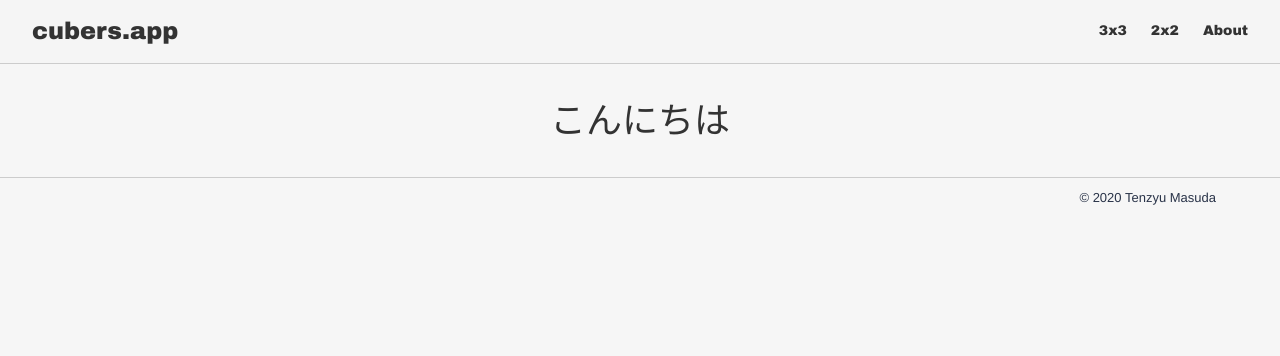
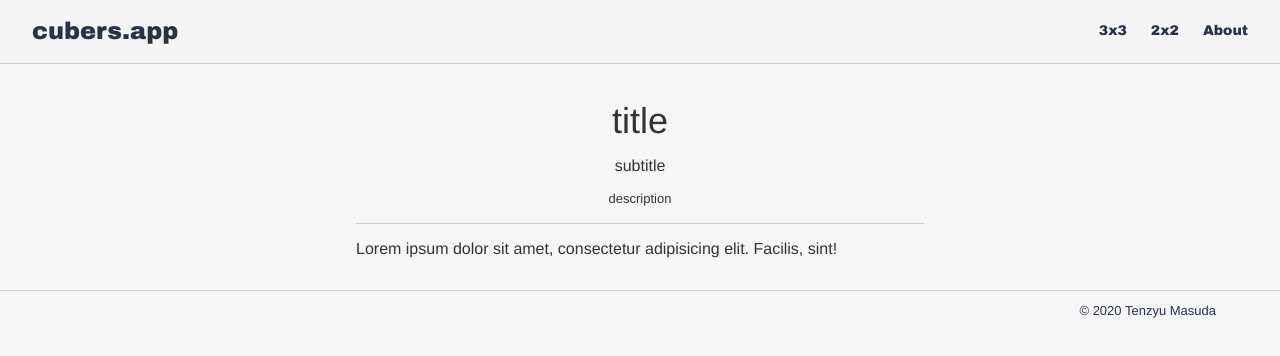
Before and after one commit to tenzyu/cubers-app, a React (Create React App) app: page /#/ in a window 1280 px wide. Shown: the top 356 px of the page. Built offline with nearby package versions, Linux system fonts and the light colour scheme; a web font is replaced by a local one.

Commit message:
created article component

```diff
--- /dev/null
+++ b/src/components/article.tsx
@@ -0,0 +1,26 @@
+import React from "react";
+import styles from "styles/article.module.css";
+
+type ArticleProps = {
+  title: string;
+  subtitle: string;
+  description: string;
+};
+
+export const Heading: React.FC<ArticleProps> = (props, { children }) => {
+  return (
+    <div className={styles.wrapper}>
+      <p className={styles.title}>{props.title}</p>
+      <p className={styles.subtitle}>{props.subtitle}</p>
+      <p className={styles.description}>{props.description}</p>
+    </div>
+  );
+};
+
+export const Article: React.FC = ({ children }) => {
+  return (
+    <div>
+      <article>{children}</article>
+    </div>
+  );
+};
--- a/src/pages/about.tsx
+++ b/src/pages/about.tsx
@@ -1,13 +1,14 @@
 import React from "react";
 import { IndexLayout } from "layouts/layout";
 
-import styles from "styles/article.module.css";
+import { Heading, Article } from "components/article";
 
 class About extends React.Component {
   render() {
     return (
       <IndexLayout>
-        <p className={styles.Title}>Cubers App</p>
+        <Heading title="Cubers App" subtitle="" description="" />
+        <Article>Lorem ipsum dolor sit.</Article>
       </IndexLayout>
     );
   }
--- a/src/pages/index.tsx
+++ b/src/pages/index.tsx
@@ -1,13 +1,17 @@
 import React from "react";
 import { IndexLayout } from "layouts/layout";
 
-import styles from "styles/article.module.css";
+import { Heading, Article } from "components/article";
 
 class Index extends React.Component {
   render() {
     return (
       <IndexLayout>
-        <p className={styles.Title}>こんにちは</p>
+        <Heading title="title" subtitle="subtitle" description="description" />
+        <Article>
+          Lorem ipsum dolor sit amet, consectetur adipisicing elit. Facilis,
+          sint!
+        </Article>
       </IndexLayout>
     );
   }
--- a/src/pages/notFound.tsx
+++ b/src/pages/notFound.tsx
@@ -1,22 +1,23 @@
 import React from "react";
 
+import styles from "styles/article.module.css";
 import { IndexLayout } from "layouts/layout";
 import { Link } from "react-router-dom";
 
-import styles from "styles/notFound.module.css";
+import { Heading } from "components/article";
 
 class NotFound extends React.Component {
   render() {
     return (
       <IndexLayout>
-        <div className={styles.Center}>
-          <p className={styles.Title}>404 Not Found</p>
-          <p className={styles.SubTitle}>
-            <s>なぞのばしょ</s>
-          </p>
-          <p className={styles.Description}>ファイルが存在しません</p>
-          <Link className={styles.Link} to="/">
-            HOME
+        <Heading
+          title="404 Not Found"
+          subtitle="なぞのばしょ"
+          description="ファイルが存在しません"
+        />
+        <div className={styles.center}>
+          <Link to="/">
+            <h2>HOME</h2>
           </Link>
         </div>
       </IndexLayout>
--- a/src/pages/tutorialThree.tsx
+++ b/src/pages/tutorialThree.tsx
@@ -1,13 +1,42 @@
 import React from "react";
 import { IndexLayout } from "layouts/layout";
 
-import styles from "styles/article.module.css";
+import { Heading, Article } from "components/article";
 
 class TutorialThree extends React.Component {
   render() {
     return (
       <IndexLayout>
-        <p className={styles.Title}>3x3の解き方</p>
+        <Heading
+          title="3x3 TUTORIAL"
+          subtitle="Learn how to solve a Rubik's Cube"
+          description="An Easy Tutorial"
+        />
+        <Article>
+          Lorem, ipsum dolor sit amet consectetur adipisicing elit. Aut nemo,
+          porro qui repudiandae asperiores, voluptate placeat architecto labore
+          dicta quo doloremque laboriosam temporibus velit assumenda suscipit.
+          Impedit architecto eveniet vitae veniam exercitationem, nobis
+          molestias sit, voluptates obcaecati quidem doloremque earum, non
+          aperiam laborum a esse voluptatum suscipit incidunt magnam quae
+          expedita cum! Officiis dolore, sed, soluta error architecto temporibus
+          autem esse ex ipsum quos incidunt officia iusto ullam. Explicabo
+          ratione fuga, laboriosam nisi sit recusandae, eligendi vitae
+          blanditiis tempore voluptates quae labore voluptate officia.
+          Aspernatur, atque enim voluptatum eaque odio esse tempore harum
+          eligendi. Illo doloremque facilis error blanditiis sequi ipsa
+          molestias veritatis, perspiciatis saepe expedita voluptatem fugiat
+          dolorum nam sunt sed? Similique cupiditate odio deserunt animi
+          corporis error aspernatur, blanditiis culpa labore dolore nesciunt
+          corrupti ut sit vitae nulla. Eaque fugit ipsam sapiente dolor, magnam
+          saepe placeat blanditiis cupiditate! Repellendus itaque nihil esse
+          possimus dolor est qui natus veritatis sint quia cumque distinctio,
+          deserunt sed. Enim autem nihil repudiandae aliquam? Facere, sit
+          deleniti molestiae officia ratione ut voluptates aspernatur maiores
+          quibusdam animi quae commodi iste vitae ab autem laborum velit in
+          earum. Nam minima totam impedit. Perferendis, omnis labore numquam cum
+          illum, ratione accusantium nesciunt reiciendis beatae eaque facere?
+        </Article>
       </IndexLayout>
     );
   }
--- a/src/pages/tutorialTwo.tsx
+++ b/src/pages/tutorialTwo.tsx
@@ -1,13 +1,18 @@
 import React from "react";
 import { IndexLayout } from "layouts/layout";
 
-import styles from "styles/article.module.css";
+import { Heading, Article } from "components/article";
 
 class TutorialTwo extends React.Component {
   render() {
     return (
       <IndexLayout>
-        <p className={styles.Title}>2x2の解き方</p>
+        <Heading
+          title="2x2の解き方"
+          subtitle="初心者向け"
+          description="ここでは簡単な2x2の解き方をまとめます"
+        />
+        <Article>Todo: ここにmdで投稿できるようにする</Article>
       </IndexLayout>
     );
   }
--- a/src/styles/article.module.css
+++ b/src/styles/article.module.css
@@ -1,4 +1,26 @@
-.Title {
-  font-size: var(--h1-font-size);
+.wrapper {
+  border: none;
+  border-bottom: 1px solid var(--border-color);
+  margin: var(--mb-2) 0;
+  margin-bottom: var(--mb-2);
   text-align: center;
 }
+
+.title {
+  font-size: var(--h1-font-size);
+  margin-bottom: var(--mb-1);
+}
+
+.subtitle {
+  font-size: var(--normal-font-size);
+}
+
+.description {
+  font-size: var(--smaller-font-size);
+  margin-bottom: var(--mb-2);
+}
+
+article {
+  font-size: var(--normal-font-size);
+  margin-bottom: var(--mb-4);
+}
--- a/src/styles/globalStyle.module.css
+++ b/src/styles/globalStyle.module.css
@@ -36,7 +36,9 @@
   }
 }
 
-*, ::before, ::after {
+*,
+::before,
+::after {
   box-sizing: border-box;
 }
 
@@ -53,8 +55,12 @@ body {
   margin: 0;
 }
 
-h2, h3, h4 {
-  font-weight: 400;
+h1,
+h2,
+h3,
+h4,
+h5,
+h6 {
   margin: 0;
   padding: 0;
 }
@@ -66,7 +72,7 @@ ul {
 }
 
 a {
-  color: var(--text-color);
+  color: var(--text-color-light);
   text-decoration: none;
 }
 
@@ -76,7 +82,8 @@ img {
   max-width: 100%;
 }
 
-a, button {
+a,
+button {
   -webkit-tap-highlight-color: rgba(0, 0, 0, 0);
   /* no highlighting */
 }
--- a/src/styles/header.module.css
+++ b/src/styles/header.module.css
@@ -1,34 +1,33 @@
 .header {
-  background-color: rgba(246, 246, 246, 0.9);
+  align-items: center;
+  background-color: rgba(246, 246, 246, .9);
   border-bottom: 1px solid #ccc;
+  -webkit-box-align: center;
   display: flex;
   height: 64px;
   left: 0;
-  margin-bottom: var(--mb-4);
   position: sticky;
   top: 0;
   z-index: var(--z-fixed);
-  -webkit-box-align: center;
-  align-items: center;
 }
 
 .left {
-  flex: 1 0 0%;
+  align-items: center;
   -webkit-box-align: center;
-  align-items: center;
+  flex: 1 0 0;
 }
 
 .right {
-  flex: 1 0 0%;
+  align-items: center;
   -webkit-box-align: center;
-  align-items: center;
+  flex: 1 0 0;
 }
 
 .ul {
+  align-items: center;
+  -webkit-box-align: center;
+  -webkit-box-pack: end;
   display: flex;
-  -webkit-box-align: center;
-  align-items: center;
-  -webkit-box-pack: end;
   justify-content: flex-end;
 }
 
--- a/src/styles/notfound.module.css
+++ /dev/null
@@ -1,23 +0,0 @@
-.Center {
-  margin-bottom: var(--mb-5);
-  text-align: center;
-}
-
-.Title {
-  font-size: var(--h1-font-size);
-  margin-bottom: var(--mb-2);
-}
-
-.SubTitle {
-  font-size: var(--smaller-font-size);
-}
-
-.Description {
-  font-size: var(--h2-font-size);
-  margin-bottom: var(--mb-4);
-}
-
-.Link {
-  color: var(--text-color-light);
-  font-size: var(--h3-font-size);
-}
```
Also changed, not shown: src/styles/layout.module.css (line endings or trailing spaces).
